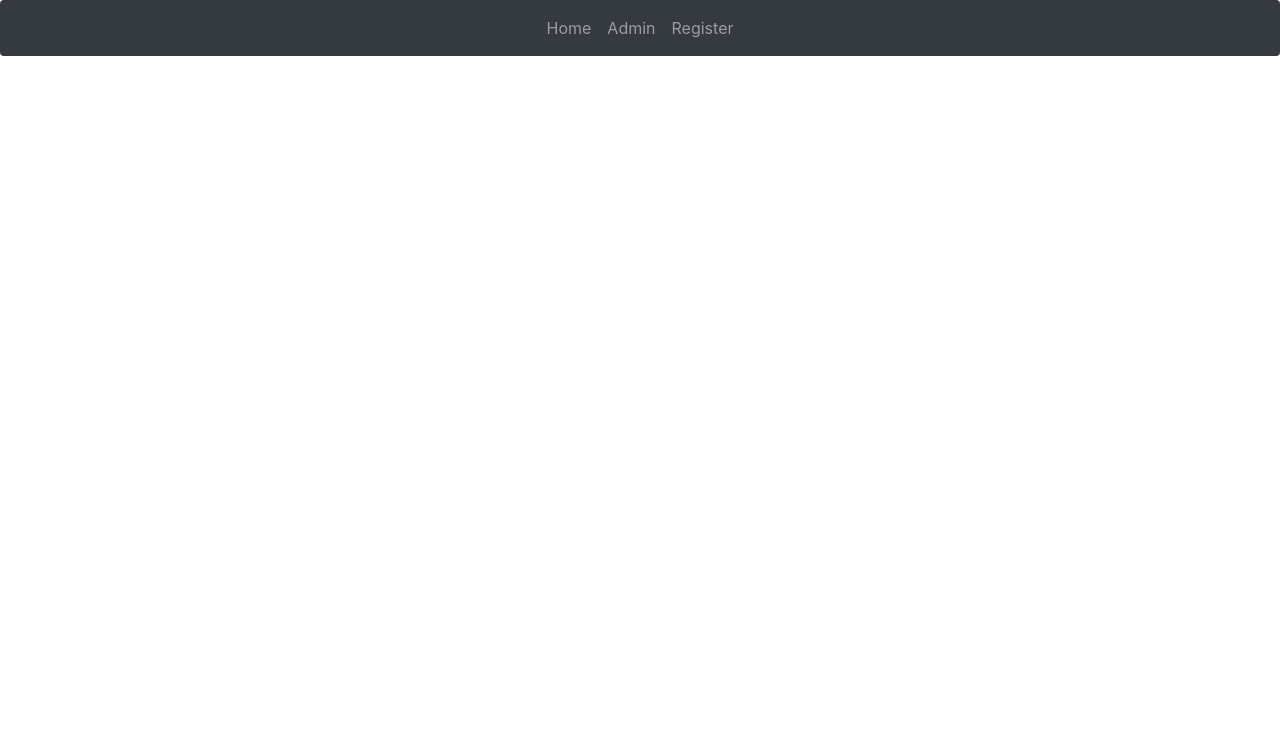
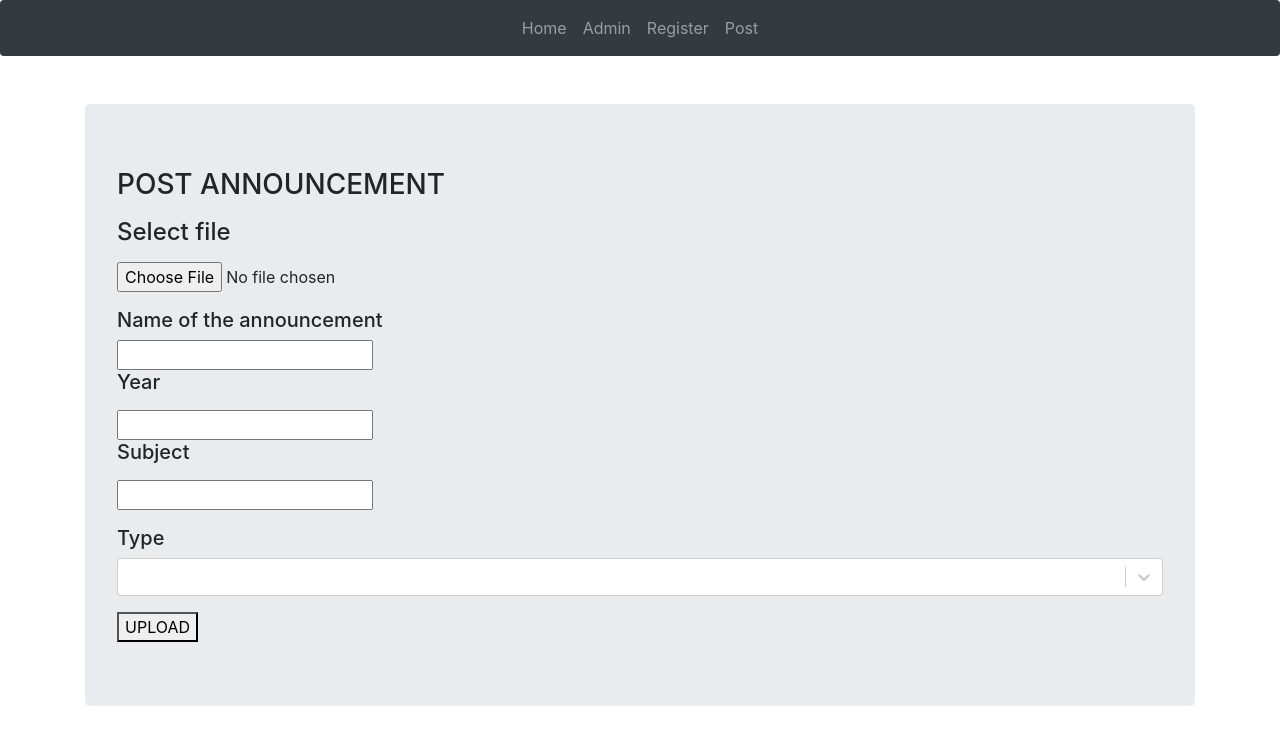
Before and after one commit to EliceoJoel/Cliente-TIS, a React (Create React App) app: page /post in a window 1280 px wide. Shown: the top 744 px of the page. Built offline with nearby package versions, Linux system fonts and the light colour scheme.

Commit message:
aumente la vista de publicar convocatoria

```diff
--- a/src/App.js
+++ b/src/App.js
@@ -6,6 +6,8 @@ import Landing from './components/Landing'
 import Login from './components/Login'
 import Register from './components/Register'
 import Profile from './components/Profile'
+import Post from './components/Post'
+
 
 class App extends Component {
   render() {
@@ -18,6 +20,7 @@ class App extends Component {
             <Route exact path="/register" component={Register} />
             <Route exact path="/login" component={Login} />
             <Route exact path="/profile" component={Profile} />
+            <Route exact path="/post" component={Post} />
           </div>
         </div>
       </Router>
--- a/src/components/Navbar.js
+++ b/src/components/Navbar.js
@@ -21,6 +21,11 @@ class Landing extends Component {
             Register
           </Link>
         </li>
+        <li className = "nav-item">
+        <Link to ="/Post" className= "nav-link">
+                     Post
+               </Link>
+          </li>
       </ul>
     )
 
--- /dev/null
+++ b/src/components/Post.js
@@ -0,0 +1,155 @@
+import React, { Component } from 'react'
+import axios from 'axios'
+//import { Button } from 'reactstrap';
+import Select from 'react-select'
+var op = [
+    { value: 'board', label: 'board' },
+    { value: 'subject', label: 'subject' }
+
+  ]
+ class Post extends Component {
+     constructor(props) {
+         super(props)
+
+         this.state = {
+            file: null,
+            namePdf :'' ,
+            year: '' ,
+            subject: '',
+            selectedOption: null
+        //    ref: ''
+
+         }
+     }
+
+    // state = {
+    //     file: null,
+    //     namePdf :''
+
+    // }
+
+    exchangeHandler = (e) =>{
+        this.setState({[e.target.name]: e.target.value })
+}
+    selectChange = selectedOption =>{
+    this.setState(
+        {selectedOption},
+        () => console.log(this.state.selectedOption)
+    )
+
+}
+
+    getType(){
+    var type
+    for (var i=0; i < this.state.selectedOption.length; i++) {
+        type= type + (JSON.stringify(this.state.selectedOption[i].value))+"\n"
+      }
+    type = type.replace(/["']/g, "")
+    type = type.replace("undefined", "")
+    return type;
+    }
+    handleFile(e){
+
+        let file = e.target.files[0]
+        // console.log(e.target.files, "$$$$");
+        // console.log(e.target.files[0], "$$$$");
+        this.setState({file: e})
+
+
+
+    }
+    handleUpload(e ){
+        let file = this.state.file
+        let namePdf = this.state.namePdf
+        let year = this.state.year
+        let subject = this.state.subject
+        //let ref = this.state.subject
+        let send = new FormData()
+            //send.append('pdf', file)
+            send.append('name', namePdf)
+            send.append('year', year )
+            send.append('subject', subject)
+            send.append('type', this.getType())
+            axios.post('api/announcement', send)
+            .then(response =>{
+                console.log(response)
+            })
+            .catch(error => {
+                console.log(error)
+            })
+
+    }
+    render() {
+         const {namePdf ,year, subject } =this.state
+         const { selectedOption } = this.state
+        return (
+            <div className="jumbotron mt-5">
+                <h3> POST ANNOUNCEMENT</h3>
+                <p></p>
+                <p></p>
+                <h4>Select file</h4>
+                <p></p>
+
+
+                <div >
+
+                <input
+                        onChange={(e) => this.handleFile(e)}
+                        type = "file"
+                        name = "file"
+                        accept = "application/pdf"
+                       />
+                        <p></p>
+                        </div>
+                        <h5>Name of the announcement</h5>
+                        <input
+
+                        type = "text"
+                        name = "namePdf"
+                        value = {namePdf}
+                         onChange = {this.exchangeHandler}
+                        />
+                        <h5>Year</h5>
+                        <p></p>
+                         <input
+
+                        type = "text"
+                        name = "year"
+                        value = {year}
+                         onChange = {this.exchangeHandler}
+                        />
+                        <h5>Subject</h5>
+                        <p></p>
+                         <input
+
+                        type = "text"
+                        name = "subject"
+                        value = {subject}
+                         onChange = {this.exchangeHandler}
+                        />
+                   <p></p>
+                   <h5>Type</h5>
+                   <div>
+                   <Select
+                                isMulti
+                                name="aux"
+                                options={op}
+                                className="basic-multi-select"
+                                classNamePrefix="select"
+                                placeholder=""
+                                value={selectedOption}
+                                onChange={this.selectChange}
+                            />
+      </div>
+      <p></p>
+      <p></p>
+                  <div>
+
+                <button onClick ={(e) => this.handleUpload(e)}>UPLOAD</button>
+                </div>
+            </div>
+        )
+    }
+}
+
+export default Post
```
